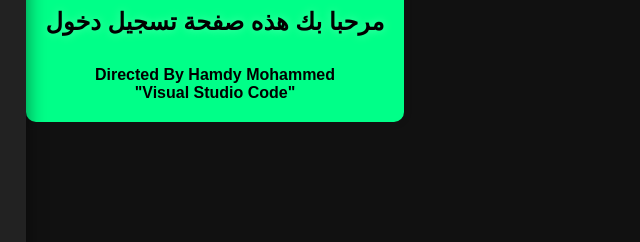
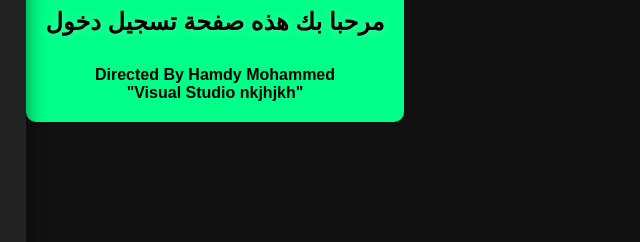
Before and after one commit to Hamdy-hatrecano/Hamdy-hatrecano, a website built with Vite: page index.html in a window 1280 px wide. Shown: the part 345-587 px from the top of the page, 600-1240 px from the left. Built offline with nearby package versions, Linux system fonts and the light colour scheme.

Commit message:
Update index.html

```diff
--- a/index.html
+++ b/index.html
@@ -46,7 +46,7 @@
     <div class="welcome">
         <h2 class="welcome-h2"> مرحبا بك هذه صفحة تسجيل دخول </h2>
         <p> <span class="director">Directed By Hamdy Mohammed</span> </p>
-        <div> "Visual Studio Code"</div>
+        <div> "Visual Studio nkjhjkh"</div>
     </div>
     <div class="login-box">
         <h2>تسجيل الدخول</h2>
```
